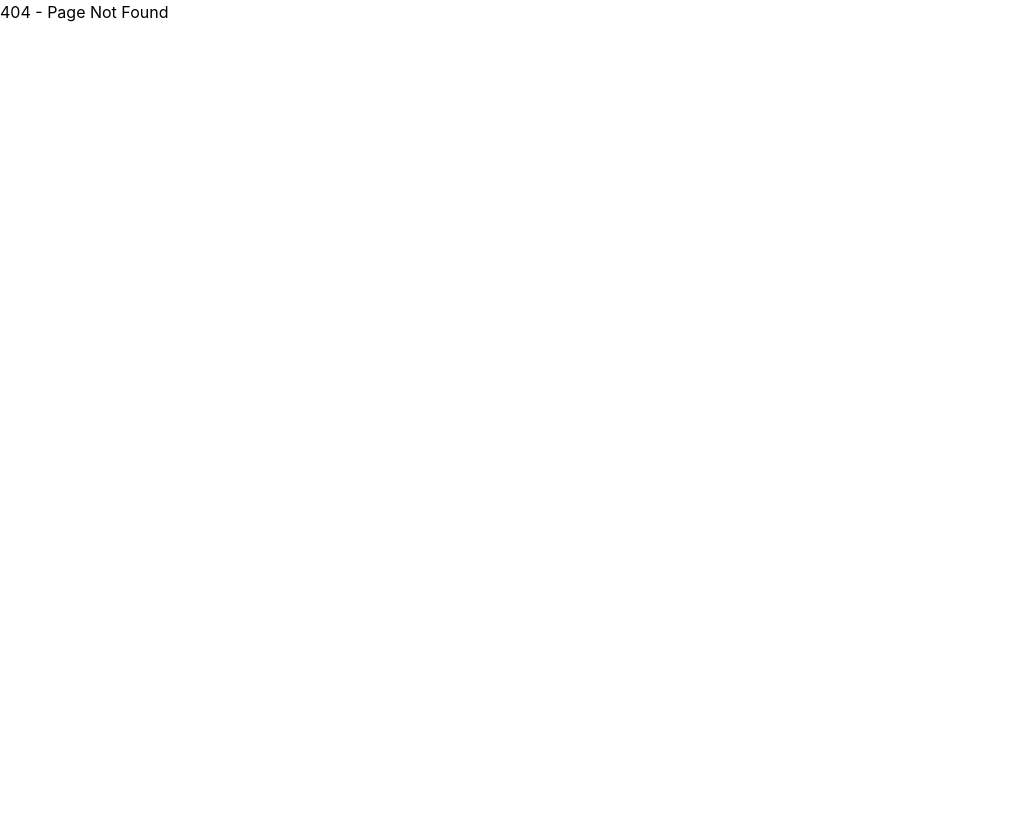
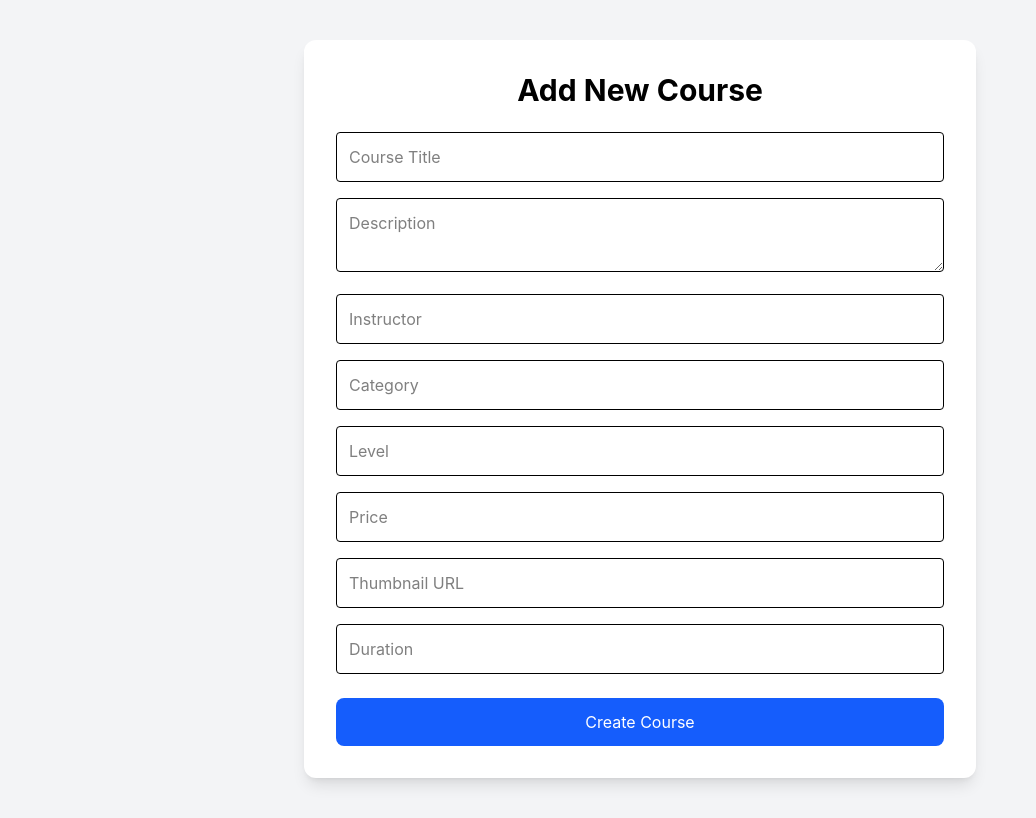
Before and after one commit to sumantyt0-alt/zynvora, a React (Vite) app in the folder client/: page /admin/add-course in a window 1280 px wide. Before the commit this address had no page. Shown: the whole page, without its empty margins (0-1036 px from the left). Built offline with nearby package versions, Linux system fonts and the light colour scheme.

Commit message:
feat: add admin login with role verification

```diff
--- a/client/src/App.jsx
+++ b/client/src/App.jsx
@@ -9,7 +9,8 @@ import Register from "./pages/Register/Register";
 import Dashboard from "./pages/Dashboard/Dashboard";
 import NotFound from "./pages/NotFound/NotFound";
 import CourseDetails from "./pages/CourseDetails/CourseDetails";
-
+import AddCourse from "./pages/Admin/AddCourse";
+import ManageCourses from "./pages/Admin/ManageCourses";
 function App() {
   return (
     <Routes>
@@ -22,6 +23,8 @@ function App() {
       <Route path="/dashboard" element={<Dashboard />} />
       <Route path="*" element={<NotFound />} />
       <Route path="/courses/:id" element={<CourseDetails />} />
+      <Route path="/admin/add-course" element={<AddCourse />} />
+      <Route path="/admin/courses" element={<ManageCourses />} />
     </Routes>
   );
 }
--- /dev/null
+++ b/client/src/pages/Admin/AddCourse.jsx
@@ -0,0 +1,149 @@
+import { useState } from "react";
+import { toast } from "react-toastify";
+import API from "../../services/api";
+
+function AddCourse() {
+  const [form, setForm] = useState({
+    title: "",
+    description: "",
+    instructor: "",
+    category: "",
+    level: "",
+    price: "",
+    thumbnail: "",
+    duration: "",
+  });
+
+  const handleChange = (e) => {
+    setForm({
+      ...form,
+      [e.target.name]: e.target.value,
+    });
+  };
+
+  const handleSubmit = async (e) => {
+    e.preventDefault();
+
+    try {
+      const token = localStorage.getItem("token");
+
+      const { data } = await API.post("/courses", form, {
+        headers: {
+          Authorization: `Bearer ${token}`,
+        },
+      });
+
+      toast.success(data.message);
+
+      setForm({
+        title: "",
+        description: "",
+        instructor: "",
+        category: "",
+        level: "",
+        price: "",
+        thumbnail: "",
+        duration: "",
+      });
+    } catch (error) {
+      toast.error(
+        error.response?.data?.message || "Failed to create course"
+      );
+    }
+  };
+
+  return (
+    <div className="min-h-screen bg-gray-100 flex justify-center py-10">
+      <form
+        onSubmit={handleSubmit}
+        className="bg-white p-8 rounded-xl shadow-lg w-full max-w-2xl"
+      >
+        <h1 className="text-3xl font-bold mb-6 text-center">
+          Add New Course
+        </h1>
+
+        <input
+          type="text"
+          name="title"
+          placeholder="Course Title"
+          value={form.title}
+          onChange={handleChange}
+          className="w-full border p-3 rounded mb-4"
+          required
+        />
+
+        <textarea
+          name="description"
+          placeholder="Description"
+          value={form.description}
+          onChange={handleChange}
+          className="w-full border p-3 rounded mb-4"
+          required
+        />
+
+        <input
+          type="text"
+          name="instructor"
+          placeholder="Instructor"
+          value={form.instructor}
+          onChange={handleChange}
+          className="w-full border p-3 rounded mb-4"
+        />
+
+        <input
+          type="text"
+          name="category"
+          placeholder="Category"
+          value={form.category}
+          onChange={handleChange}
+          className="w-full border p-3 rounded mb-4"
+        />
+
+        <input
+          type="text"
+          name="level"
+          placeholder="Level"
+          value={form.level}
+          onChange={handleChange}
+          className="w-full border p-3 rounded mb-4"
+        />
+
+        <input
+          type="number"
+          name="price"
+          placeholder="Price"
+          value={form.price}
+          onChange={handleChange}
+          className="w-full border p-3 rounded mb-4"
+        />
+
+        <input
+          type="text"
+          name="thumbnail"
+          placeholder="Thumbnail URL"
+          value={form.thumbnail}
+          onChange={handleChange}
+          className="w-full border p-3 rounded mb-4"
+        />
+
+        <input
+          type="text"
+          name="duration"
+          placeholder="Duration"
+          value={form.duration}
+          onChange={handleChange}
+          className="w-full border p-3 rounded mb-6"
+        />
+
+        <button
+          type="submit"
+          className="w-full bg-blue-600 text-white py-3 rounded-lg hover:bg-blue-700"
+        >
+          Create Course
+        </button>
+      </form>
+    </div>
+  );
+}
+
+export default AddCourse;
--- /dev/null
+++ b/client/src/pages/Admin/ManageCourses.jsx
@@ -0,0 +1,127 @@
+import { useEffect, useState } from "react";
+import API from "../../services/api";
+import { toast } from "react-toastify";
+
+function ManageCourses() {
+  const [courses, setCourses] = useState([]);
+
+  const fetchCourses = async () => {
+    try {
+      const { data } = await API.get("/courses");
+      setCourses(data.courses);
+    } catch {
+      toast.error("Failed to load courses");
+    }
+  };
+
+  useEffect(() => {
+    let isMounted = true;
+
+    const loadCourses = async () => {
+      try {
+        const { data } = await API.get("/courses");
+        if (isMounted) {
+          setCourses(data.courses);
+        }
+      } catch {
+        if (isMounted) {
+          toast.error("Failed to load courses");
+        }
+      }
+    };
+
+    loadCourses();
+
+    return () => {
+      isMounted = false;
+    };
+  }, []);
+
+  const deleteCourse = async (id) => {
+    if (!window.confirm("Delete this course?")) return;
+
+    try {
+      const token = localStorage.getItem("token");
+
+      await API.delete(`/courses/${id}`, {
+        headers: {
+          Authorization: `Bearer ${token}`,
+        },
+      });
+
+      toast.success("Course deleted successfully");
+
+      fetchCourses();
+    } catch (error) {
+      toast.error(
+        error.response?.data?.message || "Delete failed"
+      );
+    }
+  };
+
+  return (
+    <div className="min-h-screen bg-gray-100 p-8">
+      <div className="max-w-6xl mx-auto">
+
+        <h1 className="text-3xl font-bold mb-8">
+          Manage Courses
+        </h1>
+
+        <div className="overflow-x-auto bg-white rounded-xl shadow">
+          <table className="w-full">
+            <thead className="bg-blue-600 text-white">
+              <tr>
+                <th className="p-4 text-left">Title</th>
+                <th className="p-4">Instructor</th>
+                <th className="p-4">Price</th>
+                <th className="p-4">Level</th>
+                <th className="p-4">Actions</th>
+              </tr>
+            </thead>
+
+            <tbody>
+              {courses.map((course) => (
+                <tr key={course._id} className="border-b">
+
+                  <td className="p-4">{course.title}</td>
+
+                  <td className="text-center">
+                    {course.instructor}
+                  </td>
+
+                  <td className="text-center">
+                    ₹{course.price}
+                  </td>
+
+                  <td className="text-center">
+                    {course.level}
+                  </td>
+
+                  <td className="text-center space-x-2">
+                    <button
+                      className="bg-yellow-500 text-white px-3 py-1 rounded"
+                    >
+                      Edit
+                    </button>
+
+                    <button
+                      onClick={() => deleteCourse(course._id)}
+                      className="bg-red-600 text-white px-3 py-1 rounded"
+                    >
+                      Delete
+                    </button>
+                  </td>
+
+                </tr>
+              ))}
+            </tbody>
+
+          </table>
+        </div>
+
+      </div>
+    </div>
+  );
+}
+
+export default ManageCourses;
--- a/client/src/pages/Login/Login.jsx
+++ b/client/src/pages/Login/Login.jsx
@@ -5,6 +5,7 @@ import { toast } from "react-toastify";
 
 function Login() {
   const navigate = useNavigate();
+  const [loginType, setLoginType] = useState("student");
 
   const [form, setForm] = useState({
     email: "",
@@ -24,19 +25,23 @@ function Login() {
     try {
       const data = await loginUser(form);
 
-      // Save JWT Token
+      if (loginType === "admin" && data.user.role !== "admin") {
+        toast.error("This account is not an Admin.");
+        return;
+      }
+
+      if (loginType === "student" && data.user.role !== "student") {
+        toast.error("This account is not a Student.");
+        return;
+      }
+
       localStorage.setItem("token", data.token);
-
-      // Save User Info
       localStorage.setItem("user", JSON.stringify(data.user));
 
       toast.success("Login Successful");
-
       navigate("/dashboard");
     } catch (error) {
-      toast.error(
-        error.response?.data?.message || "Login Failed"
-      );
+      toast.error(error.response?.data?.message || "Login failed");
     }
   };
 
@@ -47,13 +52,41 @@ function Login() {
         className="bg-white p-8 rounded-xl shadow-lg w-96"
       >
         <h2 className="text-3xl font-bold text-center mb-6">
-          Login
+          {loginType === "admin" ? "👨‍💼 Admin Login" : "👨‍🎓 Student Login"}
         </h2>
+        <div className="flex bg-gray-200 rounded-lg p-1 mb-6">
+
+          <button
+            type="button"
+            onClick={() => setLoginType("student")}
+            className={`w-1/2 py-2 rounded-lg font-semibold transition ${
+              loginType === "student"
+                ? "bg-blue-600 text-white"
+                : "text-gray-700"
+            }`}
+          >
+            👨‍🎓 Student
+          </button>
+
+          <button
+            type="button"
+            onClick={() => setLoginType("admin")}
+            className={`w-1/2 py-2 rounded-lg font-semibold transition ${
+              loginType === "admin"
+                ? "bg-indigo-700 text-white"
+                : "text-gray-700"
+            }`}
+          >
+            👨‍💼 Admin
+          </button>
+
+        </div>
 
         <input
           type="email"
           name="email"
           placeholder="Email"
+          value={form.email}
           className="w-full border p-3 rounded mb-4"
           onChange={handleChange}
           required
@@ -63,6 +96,7 @@ function Login() {
           type="password"
           name="password"
           placeholder="Password"
+          value={form.password}
           className="w-full border p-3 rounded mb-6"
           onChange={handleChange}
           required
@@ -70,10 +104,25 @@ function Login() {
 
         <button
           type="submit"
-          className="w-full bg-blue-600 text-white py-3 rounded-lg hover:bg-blue-700"
+          className={`w-full text-white py-3 rounded-lg transition ${
+            loginType === "admin"
+              ? "bg-indigo-700 hover:bg-indigo-800"
+              : "bg-blue-600 hover:bg-blue-700"
+          }`}
         >
-          Login
+          {loginType === "admin"
+            ? "Login as Admin"
+            : "Login as Student"}
         </button>
+        <p className="text-center mt-5 text-gray-600">
+          Don't have an account?{" "}
+          <span
+            onClick={() => navigate("/register")}
+            className="text-blue-600 cursor-pointer font-semibold"
+          >
+            Register
+          </span>
+        </p>
       </form>
     </div>
   );
```
